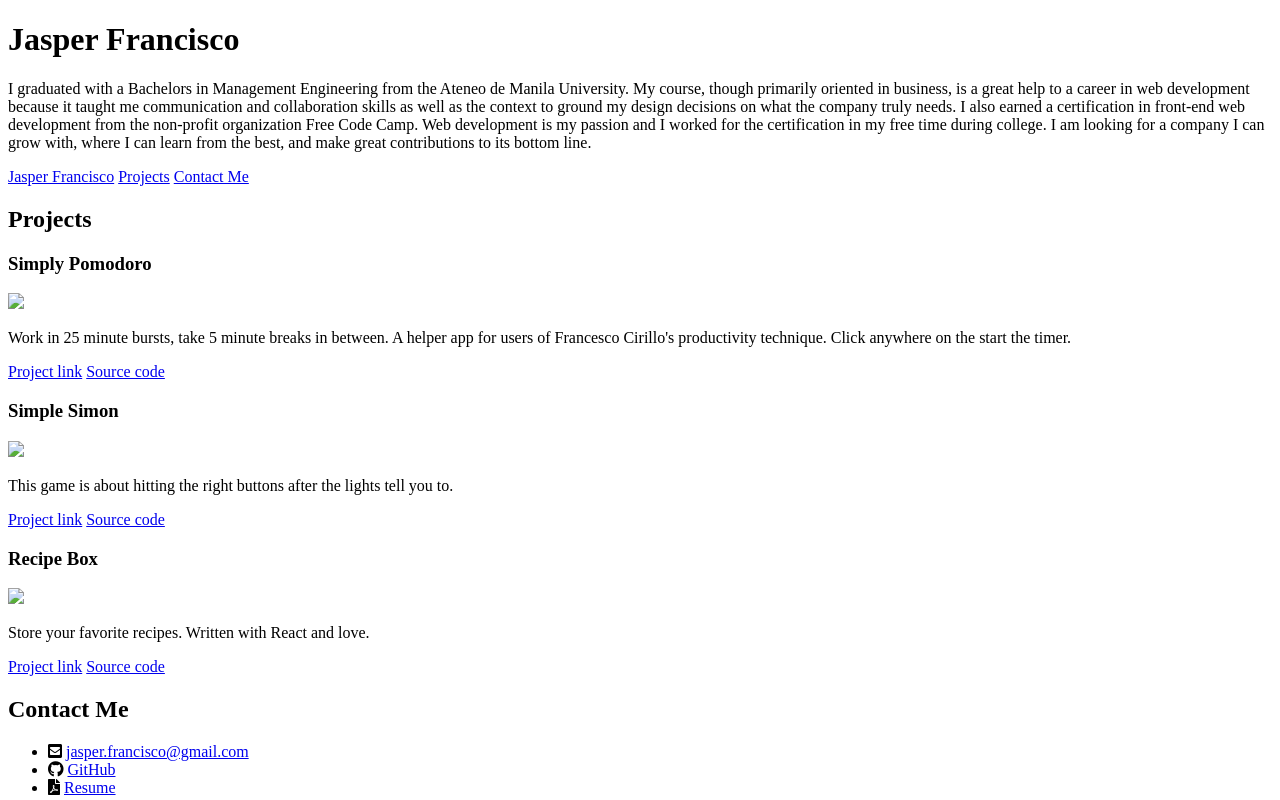
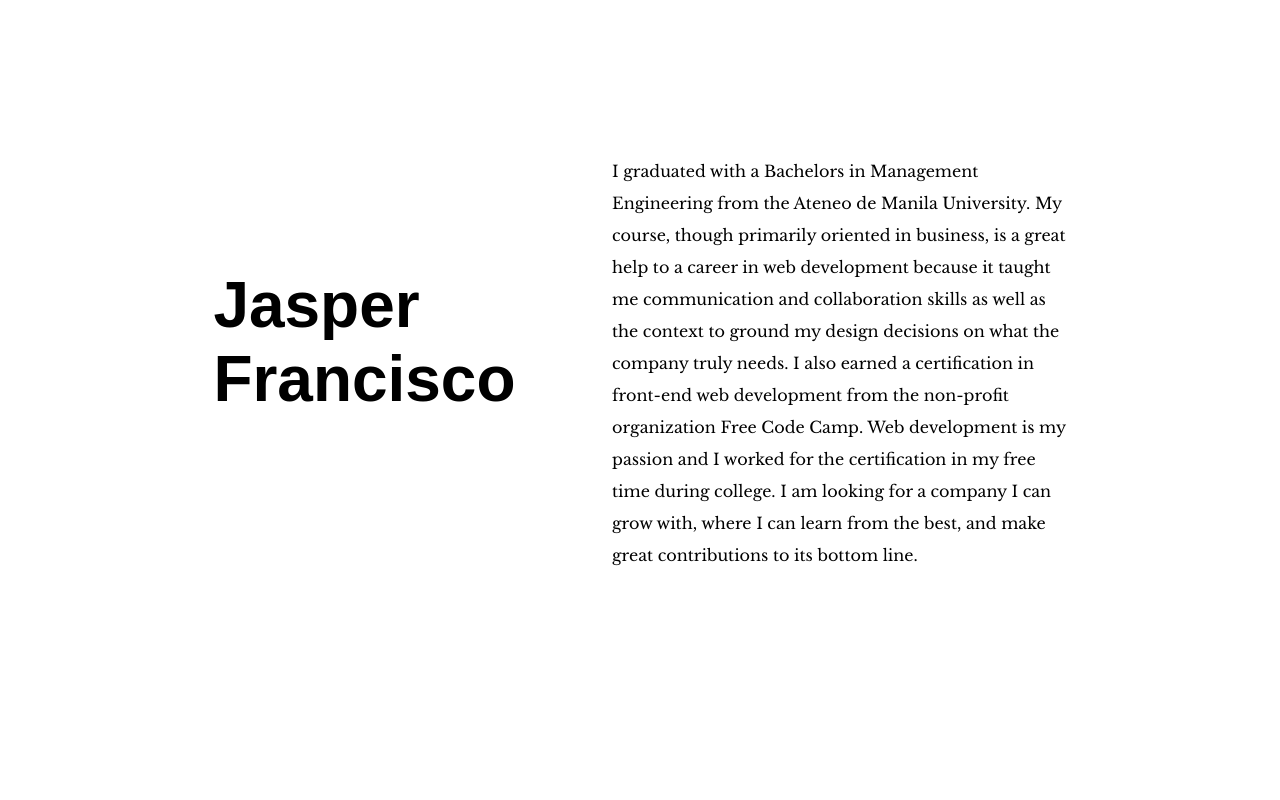
Before and after one commit to jfcisco/jfcisco.github.io, a website: page index.html in a window 1280 px wide. Shown: the top 800 px of the page. Drawn offline with nearby package versions, Linux system fonts and the light colour scheme.

Commit message:
Initial styling

```diff
--- a/style.css
+++ b/style.css
@@ -1,3 +1,184 @@
 /* TODO Make website responsive */
 /* TODO header section should be a hero (100vh) */
 /* TODO navbar needs to be sticky position */
+
+* {
+  box-sizing: border-box;
+}
+
+html {
+  /* For fluid typography */
+  font-size: 16px;
+}
+
+body {
+  margin: 0;
+  font-family: Arial, Helvetica, sans-serif;
+}
+
+header, main, footer {
+  padding: 16.67vw;
+}
+
+a, p {
+  font-family: 'Libre Baskerville', Georgia, 'Times New Roman', Times, serif;
+}
+
+p {
+  line-height: 2;
+}
+
+/* Typescale headers (Augmented fourth) https://type-scale.com/ */
+
+h1 {
+  margin-top: 2rem;
+  font-size: 2.827rem;
+}
+
+h2 {
+  margin-top: 0;
+  font-size: 2.827rem;
+}
+
+h3 {
+  margin-top: 0;
+  font-size: 1.999rem;
+}
+
+#welcome-section {
+  display: flex;
+  flex-flow: column nowrap;
+  align-items: center;
+  justify-content: center;
+}
+
+#navbar {
+  width: 100%;
+  padding: 1em;
+  background-color: black;
+
+  display: flex;
+  justify-content: center;
+
+  position: fixed;
+  top: 0;
+  left: 0;
+}
+
+#navbar a {
+  color: white;
+  font-size: 14px;
+  flex: 0 1 300px;
+  text-align: center;
+}
+
+#projects {
+  width: 100%;
+  background-color: black;
+  color: white;
+  display: flex;
+  flex-flow: column nowrap;
+}
+
+.project-tile {
+  max-width: 600px;
+}
+
+.project-links a {
+  color: lightskyblue;
+}
+
+/* Inspired by the famous lobotomized owl selector */
+.project-tile + .project-tile {
+  margin-top: 10vh;
+}
+
+.project-links {
+  display: flex;
+  justify-content: space-between;
+}
+
+#footer {
+  display: flex;
+  flex-flow: column wrap;
+}
+
+#footer a {
+  line-height: 2;
+  display: inline;
+}
+
+#footer i {
+  font-size: 2em;
+}
+
+#contact-details {
+  padding: 0;
+  list-style: none;
+  display: flex;
+  flex-flow: row wrap;
+}
+
+#contact-details li {
+  flex: 1 0 300px;
+  margin-top: 30px;
+}
+
+@media (min-width: 768px) {
+  #navbar {
+    position: sticky;
+    top: 0px;
+  }
+
+  #navbar a {
+    font-size: 16px;
+  }
+
+  h1 {
+    margin-top: 0;
+    font-size: 3.998rem;
+  }
+}
+
+@media (min-width: 1025px) {
+  body {
+    font-size: 16px;
+  }
+
+  header {
+    padding-top: 140px;
+    height: 100vh;
+  }
+
+  p {
+    max-width: 600px;
+    width: auto;
+  }
+
+  main, footer {
+    padding: 140px 16.67vw 140px;
+  }
+
+  #welcome-section {
+    flex-flow: row nowrap;
+    align-items: center;
+    justify-content: space-between;
+  }
+
+  #welcome-section p {
+    flex: 0 1 600px;
+  }
+
+  #projects {
+    align-items: center;
+  }
+
+  .project-tile {
+    width: 100%;
+  }
+
+  #footer * {
+    max-width: 900px;
+    margin: 10px auto;
+  }
+}
```
